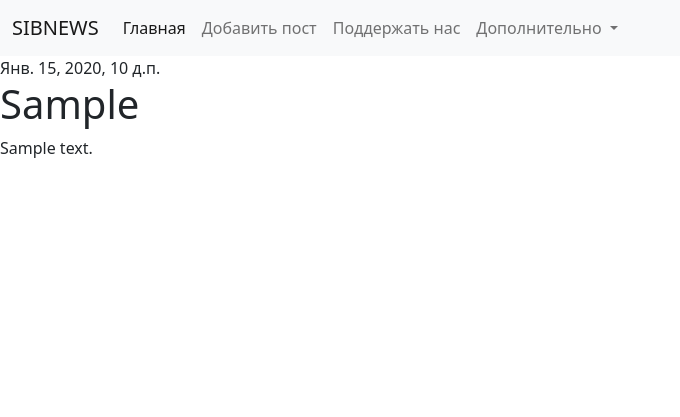
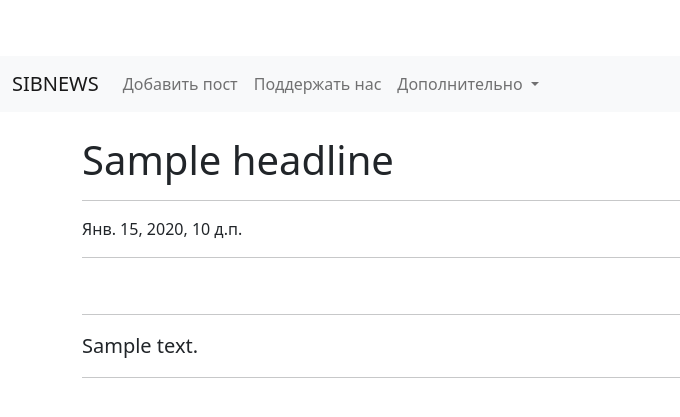
Before and after one commit to nikita808/News, a Django app: template SIBNEWS/SIBERS/templates/post_detail.html in a window 1280 px wide. Shown: the top 417 px of the page, without its empty margins (0-680 px from the left). Run offline with Django 3.2, Linux system fonts and the light colour scheme; tables that the repository leaves empty hold one stand-in row (values such as "Sample post"); the template is opened without the code that fills it: values that come from a table or form of the project are taken from there, most other values are stand-ins (such as "Sample title", 1, 10 or a date in 2020); some libraries are stand-ins or nearby versions.

Commit message:
almost done

```diff
--- a/SIBNEWS/SIBERS/forms.py
+++ b/SIBNEWS/SIBERS/forms.py
@@ -5,4 +5,4 @@ from django.forms import ModelForm
 class PostForm(ModelForm):
     class Meta:
         model = News
-        fields = ['created_at', 'headline', 'body']
+        fields = ['created_at', 'headline', 'body', 'pic_src_link']
--- a/SIBNEWS/SIBERS/models.py
+++ b/SIBNEWS/SIBERS/models.py
@@ -5,3 +5,4 @@ class News(models.Model):
     headline = models.CharField(max_length=120, null=False, blank=False)
     body = models.TextField()
     created_at = models.DateTimeField()
+    pic_src_link = models.CharField(max_length=240, blank=True)
--- a/SIBNEWS/SIBERS/templates/base.html
+++ b/SIBNEWS/SIBERS/templates/base.html
@@ -10,21 +10,19 @@
           integrity="sha384-giJF6kkoqNQ00vy+HMDP7azOuL0xtbfIcaT9wjKHr8RbDVddVHyTfAAsrekwKmP1" crossorigin="anonymous">
     <script src="{% static 'js/bootstrap.min.js' %}"></script>
     <script src="//code.jquery.com/jquery-1.11.1.min.js"></script>
+    <link rel="shortcut icon" type="image/png" href="{% static 'images/favicon.ico' %}"/>
 
     <title>SIBNEWS</title>
   </head>
   <body>
     <nav class="navbar navbar-expand-lg navbar-light bg-light">
   <div class="container-fluid">
-    <a class="navbar-brand" href="#">SIBNEWS</a>
+    <a class="navbar-brand" href="{% url 'index' %}">SIBNEWS</a>
     <button class="navbar-toggler" type="button" data-bs-toggle="collapse" data-bs-target="#navbarNavDropdown" aria-controls="navbarNavDropdown" aria-expanded="false" aria-label="Toggle navigation">
       <span class="navbar-toggler-icon"></span>
     </button>
     <div class="collapse navbar-collapse" id="navbarNavDropdown">
       <ul class="navbar-nav">
-        <li class="nav-item">
-          <a class="nav-link active" aria-current="page" href="#">Главная</a>
-        </li>
         <li class="nav-item">
           <a class="nav-link" href="{% url 'new_post' %}">Добавить пост</a>
         </li>
@@ -38,7 +36,6 @@
           <ul class="dropdown-menu" aria-labelledby="navbarDropdownMenuLink">
             <li><a class="dropdown-item" href="#">Контакты</a></li>
             <li><a class="dropdown-item" href="#">Вакансии</a></li>
-            <li><a class="dropdown-item" href="#">Something else here</a></li>
           </ul>
         </li>
       </ul>
--- a/SIBNEWS/SIBERS/templates/post_detail.html
+++ b/SIBNEWS/SIBERS/templates/post_detail.html
@@ -1,13 +1,31 @@
 {% extends 'base.html' %}
 
 {% block content %}
-    <div class="post">
-        {% if post.created_at %}
-            <div class="date">
-                {{ post.created_at }}
-            </div>
-        {% endif %}
-        <h1>{{ post.headline }}</h1>
-        <p>{{ post.body|linebreaksbr }}</p>
+<link href="css/blog-post.css" rel="stylesheet">
+  <div class="container">
+
+    <div class="row">
+
+      <div class="col-lg-8">
+
+        <h1 class="mt-4">{{ post.headline }}</h1>
+
+
+        <hr>
+
+        <p>{{ post.created_at }}</p>
+
+        <hr>
+
+        <img class="img-fluid rounded" src="{{ post.pic_src_link }}" alt="">
+
+        <hr>
+
+        <!-- Post Content -->
+        <p class="lead">{{post.body}}</p>
+
+        <hr>
+      </div>
     </div>
+  </div>
 {% endblock %}
--- /dev/null
+++ b/SIBNEWS/static/css/blog-post.css
@@ -0,0 +1,8 @@
+/*!
+ * Start Bootstrap - Blog Post (https://startbootstrap.com/template/blog-post)
+ * Copyright 2013-2020 Start Bootstrap
+ * Licensed under MIT (https://github.com/StartBootstrap/startbootstrap-blog-post/blob/master/LICENSE)
+ */
+body {
+  padding-top: 56px;
+}
```
Also changed, not shown: SIBNEWS/SIBERS/templates/index.html (+16 -4 lines), SIBNEWS/SIBERS/templates/new_post.html (+8 -3 lines), SIBNEWS/SIBERS/views.py (+7 -3 lines), SIBNEWS/static/css/img.css (added, +10 -0 lines), SIBNEWS/SIBERS/migrations/0003_news_pic_src_link.py (added), SIBNEWS/static/images/favicon.ico (added).
